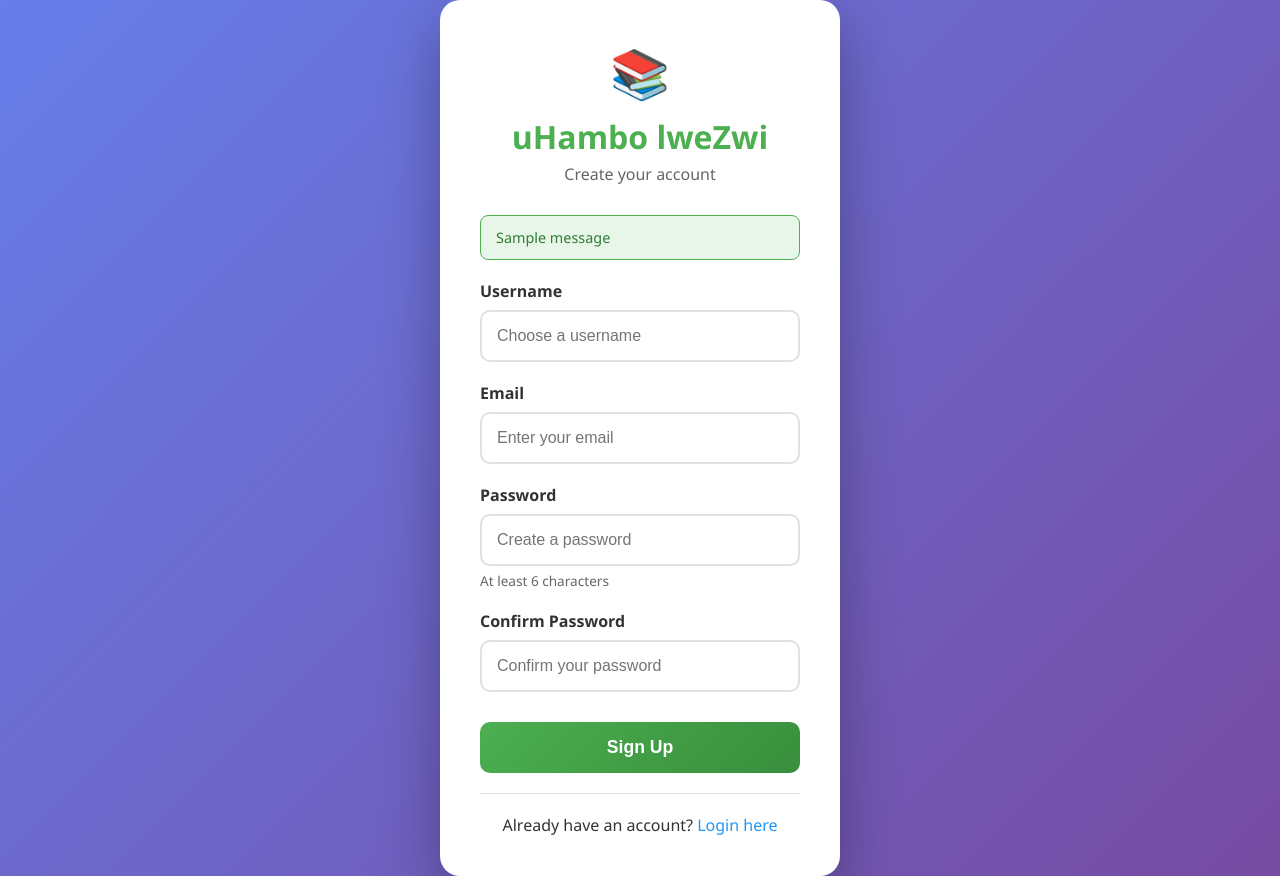
After one commit to INNodangala/JOURNEY-IN-ZULU-WRODS, a Flask app: page /signup in a window 1280 px wide. The commit adds this page. Run offline with Flask 3, Linux system fonts and the light colour scheme; tables that the repository leaves empty hold one stand-in row (values such as "Sample post"); one stand-in notice (Sample message) is shown.

Commit message:
Add login/signup pages and user authentication
- Add SQLite database with User model (Flask-SQLAlchemy)
- Create login.html and signup.html templates with styling
- Add login_required decorator to protect game routes
- Progress tracking now saved per-user in database
- Add user header with avatar and logout button
- Update requirements.txt with Flask-SQLAlchemy

```diff
--- a/app.py
+++ b/app.py
@@ -1,103 +1,203 @@
-from flask import Flask, render_template, jsonify, session
-import json
+from flask import Flask, render_template, jsonify, session, redirect, url_for, request, flash
+from werkzeug.security import generate_password_hash, check_password_hash
+from flask_sqlalchemy import SQLAlchemy
+from datetime import datetime
 import os
-from datetime import datetime
 
 app = Flask(__name__)
 app.secret_key = os.urandom(24)
+app.config['SQLALCHEMY_DATABASE_URI'] = 'sqlite:///users.db'
+app.config['SQLALCHEMY_TRACK_MODIFICATIONS'] = False
+
+db = SQLAlchemy(app)
+
+class User(db.Model):
+    id = db.Column(db.Integer, primary_key=True)
+    username = db.Column(db.String(80), unique=True, nullable=False)
+    email = db.Column(db.String(120), unique=True, nullable=False)
+    password_hash = db.Column(db.String(200), nullable=False)
+    created_at = db.Column(db.DateTime, default=datetime.utcnow)
+    progress = db.Column(db.JSON, default=lambda: {
+        'currentLevel': 'letters',
+        'unlockedLevel': 1,
+        'completedLevels': [],
+        'completedExercises': {},
+        'stars': {},
+        'wordsLearned': [],
+        'totalStars': 0,
+        'sessionCount': 0,
+        'lastPlayed': None
+    })
+
+    def set_password(self, password):
+        self.password_hash = generate_password_hash(password)
+
+    def check_password(self, password):
+        return check_password_hash(self.password_hash, password)
+
+def login_required(f):
+    from functools import wraps
+    @wraps(f)
+    def decorated_function(*args, **kwargs):
+        if 'user_id' not in session:
+            flash('Please login first!', 'warning')
+            return redirect(url_for('login'))
+        return f(*args, **kwargs)
+    return decorated_function
 
 @app.route('/')
 def index():
+    if 'user_id' in session:
+        return redirect(url_for('game'))
+    return redirect(url_for('login'))
+
+@app.route('/login', methods=['GET', 'POST'])
+def login():
+    if request.method == 'POST':
+        username = request.form.get('username')
+        password = request.form.get('password')
+
+        user = User.query.filter_by(username=username).first()
+
+        if user and user.check_password(password):
+            session['user_id'] = user.id
+            session['username'] = user.username
+            flash('Welcome back!', 'success')
+            return redirect(url_for('game'))
+        else:
+            flash('Invalid username or password!', 'danger')
+
+    return render_template('login.html')
+
+@app.route('/signup', methods=['GET', 'POST'])
+def signup():
+    if request.method == 'POST':
+        username = request.form.get('username')
+        email = request.form.get('email')
+        password = request.form.get('password')
+        confirm_password = request.form.get('confirm_password')
+
+        if password != confirm_password:
+            flash('Passwords do not match!', 'danger')
+            return render_template('signup.html')
+
+        if User.query.filter_by(username=username).first():
+            flash('Username already exists!', 'danger')
+            return render_template('signup.html')
+
+        if User.query.filter_by(email=email).first():
+            flash('Email already registered!', 'danger')
+            return render_template('signup.html')
+
+        user = User(username=username, email=email)
+        user.set_password(password)
+        db.session.add(user)
+        db.session.commit()
+
+        session['user_id'] = user.id
+        session['username'] = user.username
+        flash('Account created successfully!', 'success')
+        return redirect(url_for('game'))
+
+    return render_template('signup.html')
+
+@app.route('/logout')
+def logout():
+    session.clear()
+    flash('You have been logged out.', 'info')
+    return redirect(url_for('login'))
+
+@app.route('/game')
+@login_required
+def game():
     return render_template('index.html')
 
 @app.route('/api/progress', methods=['GET'])
+@login_required
 def get_progress():
-    if 'progress' not in session:
-        session['progress'] = {
-            'currentLevel': 'letters',
-            'unlockedLevel': 1,
-            'completedLevels': [],
-            'completedExercises': {},
-            'stars': {},
-            'wordsLearned': [],
-            'totalStars': 0,
-            'sessionCount': 0,
-            'lastPlayed': None
-        }
-    progress = session['progress']
+    user = User.query.get(session['user_id'])
+    if not user:
+        return jsonify({'error': 'User not found'}), 404
+
+    progress = user.progress or {}
     progress['sessionCount'] = progress.get('sessionCount', 0) + 1
     progress['lastPlayed'] = datetime.now().isoformat()
-    session['progress'] = progress
+    user.progress = progress
+    db.session.commit()
+
     return jsonify(progress)
 
 @app.route('/api/progress', methods=['POST'])
+@login_required
 def save_progress():
-    from flask import request
+    user = User.query.get(session['user_id'])
+    if not user:
+        return jsonify({'error': 'User not found'}), 404
+
     data = request.get_json()
-    if 'progress' in session:
-        session['progress'].update(data)
-    else:
-        session['progress'] = data
+    user.progress.update(data)
+    db.session.commit()
+
     return jsonify({'status': 'ok'})
 
 @app.route('/api/progress/complete-exercise', methods=['POST'])
+@login_required
 def complete_exercise():
-    from flask import request
+    user = User.query.get(session['user_id'])
+    if not user:
+        return jsonify({'error': 'User not found'}), 404
+
     data = request.get_json()
     level = data.get('level')
     exercise_index = data.get('exerciseIndex')
 
-    if 'progress' not in session:
-        session['progress'] = {
-            'completedExercises': {},
-            'wordsLearned': [],
-            'totalStars': 0
-        }
-
-    progress = session['progress']
+    progress = user.progress or {}
     if level not in progress.get('completedExercises', {}):
         progress.setdefault('completedExercises', {})[level] = []
 
     if exercise_index not in progress['completedExercises'][level]:
         progress['completedExercises'][level].append(exercise_index)
 
-    session['progress'] = progress
+    user.progress = progress
+    db.session.commit()
+
     return jsonify({'status': 'ok'})
 
 @app.route('/api/progress/complete-level', methods=['POST'])
+@login_required
 def complete_level():
-    from flask import request
+    user = User.query.get(session['user_id'])
+    if not user:
+        return jsonify({'error': 'User not found'}), 404
+
     data = request.get_json()
     level = data.get('level')
 
-    if 'progress' not in session:
-        session['progress'] = {
-            'completedLevels': [],
-            'unlockedLevel': 1
-        }
-
-    progress = session['progress']
+    progress = user.progress or {}
     if level not in progress.get('completedLevels', []):
         progress.setdefault('completedLevels', []).append(level)
 
     if progress.get('unlockedLevel', 1) < 5:
         progress['unlockedLevel'] = progress.get('unlockedLevel', 1) + 1
 
-    session['progress'] = progress
+    user.progress = progress
+    db.session.commit()
+
     return jsonify({'status': 'ok'})
 
 @app.route('/api/progress/award-stars', methods=['POST'])
+@login_required
 def award_stars():
-    from flask import request
+    user = User.query.get(session['user_id'])
+    if not user:
+        return jsonify({'error': 'User not found'}), 404
+
     data = request.get_json()
     level = data.get('level')
     exercise_index = data.get('exerciseIndex')
     star_count = data.get('starCount', 0)
 
-    if 'progress' not in session:
-        session['progress'] = {'stars': {}, 'totalStars': 0}
-
-    progress = session['progress']
+    progress = user.progress or {'stars': {}, 'totalStars': 0}
     key = f"{level}_{exercise_index}"
     current = progress.get('stars', {}).get(key, 0)
 
@@ -107,28 +207,38 @@ def award_stars():
     total = sum(progress.get('stars', {}).values())
     progress['totalStars'] = total
 
-    session['progress'] = progress
+    user.progress = progress
+    db.session.commit()
+
     return jsonify({'status': 'ok', 'totalStars': total})
 
 @app.route('/api/progress/add-word', methods=['POST'])
+@login_required
 def add_word():
-    from flask import request
+    user = User.query.get(session['user_id'])
+    if not user:
+        return jsonify({'error': 'User not found'}), 404
+
     data = request.get_json()
     word = data.get('word')
 
-    if 'progress' not in session:
-        session['progress'] = {'wordsLearned': []}
-
-    progress = session['progress']
+    progress = user.progress or {'wordsLearned': []}
     if word not in progress.get('wordsLearned', []):
         progress.setdefault('wordsLearned', []).append(word)
 
-    session['progress'] = progress
+    user.progress = progress
+    db.session.commit()
+
     return jsonify({'status': 'ok'})
 
 @app.route('/api/progress/reset', methods=['POST'])
+@login_required
 def reset_progress():
-    session['progress'] = {
+    user = User.query.get(session['user_id'])
+    if not user:
+        return jsonify({'error': 'User not found'}), 404
+
+    user.progress = {
         'currentLevel': 'letters',
         'unlockedLevel': 1,
         'completedLevels': [],
@@ -139,7 +249,26 @@ def reset_progress():
         'sessionCount': 0,
         'lastPlayed': None
     }
+    db.session.commit()
+
     return jsonify({'status': 'ok'})
 
+@app.route('/api/user/profile', methods=['GET'])
+@login_required
+def get_profile():
+    user = User.query.get(session['user_id'])
+    if not user:
+        return jsonify({'error': 'User not found'}), 404
+
+    return jsonify({
+        'username': user.username,
+        'email': user.email,
+        'created_at': user.created_at.isoformat(),
+        'total_stars': user.progress.get('totalStars', 0) if user.progress else 0,
+        'words_learned': len(user.progress.get('wordsLearned', [])) if user.progress else 0
+    })
+
 if __name__ == '__main__':
+    with app.app_context():
+        db.create_all()
     app.run(debug=True, port=5000)
--- a/requirements.txt
+++ b/requirements.txt
@@ -1,2 +1,3 @@
 Flask==3.0.0
 Werkzeug==3.0.1
+Flask-SQLAlchemy==3.1.1
--- /dev/null
+++ b/templates/signup.html
@@ -0,0 +1,196 @@
+<!DOCTYPE html>
+<html lang="en">
+<head>
+    <meta charset="UTF-8">
+    <meta name="viewport" content="width=device-width, initial-scale=1.0">
+    <title>Sign Up - uHambo lweZwi</title>
+    <link rel="stylesheet" href="{{ url_for('static', filename='css/styles.css') }}">
+    <style>
+        body {
+            background: linear-gradient(135deg, #667eea 0%, #764ba2 100%);
+            min-height: 100vh;
+            display: flex;
+            align-items: center;
+            justify-content: center;
+        }
+
+        .auth-container {
+            background: white;
+            border-radius: 20px;
+            padding: 40px;
+            width: 100%;
+            max-width: 400px;
+            box-shadow: 0 20px 60px rgba(0, 0, 0, 0.3);
+        }
+
+        .auth-header {
+            text-align: center;
+            margin-bottom: 30px;
+        }
+
+        .auth-header h1 {
+            font-size: 2em;
+            color: #4CAF50;
+            margin-bottom: 5px;
+        }
+
+        .auth-header p {
+            color: #666;
+            font-size: 1em;
+        }
+
+        .auth-form .form-group {
+            margin-bottom: 20px;
+        }
+
+        .auth-form label {
+            display: block;
+            margin-bottom: 8px;
+            font-weight: 600;
+            color: #333;
+        }
+
+        .auth-form input {
+            width: 100%;
+            padding: 15px;
+            border: 2px solid #E0E0E0;
+            border-radius: 10px;
+            font-size: 1em;
+            transition: all 0.3s;
+            box-sizing: border-box;
+        }
+
+        .auth-form input:focus {
+            outline: none;
+            border-color: #4CAF50;
+            box-shadow: 0 0 10px rgba(76, 175, 80, 0.3);
+        }
+
+        .auth-form button {
+            width: 100%;
+            padding: 15px;
+            background: linear-gradient(135deg, #4CAF50, #388E3C);
+            color: white;
+            border: none;
+            border-radius: 10px;
+            font-size: 1.1em;
+            font-weight: bold;
+            cursor: pointer;
+            transition: all 0.3s;
+            margin-top: 10px;
+        }
+
+        .auth-form button:hover {
+            transform: translateY(-2px);
+            box-shadow: 0 5px 20px rgba(76, 175, 80, 0.4);
+        }
+
+        .auth-links {
+            text-align: center;
+            margin-top: 20px;
+            padding-top: 20px;
+            border-top: 1px solid #E0E0E0;
+        }
+
+        .auth-links a {
+            color: #2196F3;
+            text-decoration: none;
+            font-weight: 500;
+        }
+
+        .auth-links a:hover {
+            text-decoration: underline;
+        }
+
+        .flash-messages {
+            margin-bottom: 20px;
+        }
+
+        .flash-message {
+            padding: 12px 15px;
+            border-radius: 8px;
+            margin-bottom: 10px;
+            font-size: 0.9em;
+        }
+
+        .flash-message.success {
+            background: #E8F5E9;
+            color: #2E7D32;
+            border: 1px solid #4CAF50;
+        }
+
+        .flash-message.danger {
+            background: #FFEBEE;
+            color: #C62828;
+            border: 1px solid #f44336;
+        }
+
+        .flash-message.warning {
+            background: #FFF3E0;
+            color: #E65100;
+            border: 1px solid #FF9800;
+        }
+
+        .flash-message.info {
+            background: #E3F2FD;
+            color: #1565C0;
+            border: 1px solid #2196F3;
+        }
+
+        .game-icon {
+            font-size: 3em;
+            margin-bottom: 10px;
+        }
+
+        .password-requirements {
+            font-size: 0.85em;
+            color: #666;
+            margin-top: 5px;
+        }
+    </style>
+</head>
+<body>
+    <div class="auth-container">
+        <div class="auth-header">
+            <div class="game-icon">📚</div>
+            <h1>uHambo lweZwi</h1>
+            <p>Create your account</p>
+        </div>
+
+        {% with messages = get_flashed_messages(with_categories=true) %}
+            {% if messages %}
+                <div class="flash-messages">
+                    {% for category, message in messages %}
+                        <div class="flash-message {{ category }}">{{ message }}</div>
+                    {% endfor %}
+                </div>
+            {% endif %}
+        {% endwith %}
+
+        <form class="auth-form" method="POST" action="{{ url_for('signup') }}">
+            <div class="form-group">
+                <label for="username">Username</label>
+                <input type="text" id="username" name="username" placeholder="Choose a username" required minlength="3">
+            </div>
+            <div class="form-group">
+                <label for="email">Email</label>
+                <input type="email" id="email" name="email" placeholder="Enter your email" required>
+            </div>
+            <div class="form-group">
+                <label for="password">Password</label>
+                <input type="password" id="password" name="password" placeholder="Create a password" required minlength="6">
+                <div class="password-requirements">At least 6 characters</div>
+            </div>
+            <div class="form-group">
+                <label for="confirm_password">Confirm Password</label>
+                <input type="password" id="confirm_password" name="confirm_password" placeholder="Confirm your password" required>
+            </div>
+            <button type="submit">Sign Up</button>
+        </form>
+
+        <div class="auth-links">
+            <p>Already have an account? <a href="{{ url_for('login') }}">Login here</a></p>
+        </div>
+    </div>
+</body>
+</html>
```
Also changed, not shown: templates/index.html (+59 -0 lines), templates/login.html (added, +181 -0 lines).
